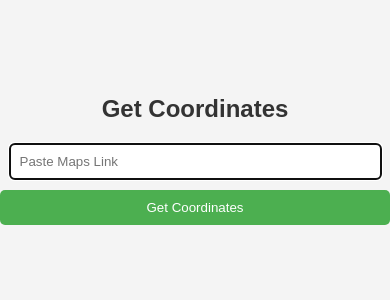
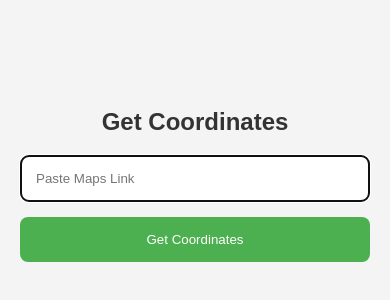
Before and after one commit to Ash3601/google-maps-link-to-coordinates, a plain HTML site: page index.html in a window 390 px wide. Shown: the part 248-548 px from the top of the page. Drawn offline with Linux system fonts and the light colour scheme.

Commit message:
Fixed the website to look better on iPhone

```diff
--- a/index.html
+++ b/index.html
@@ -11,27 +11,32 @@
     min-height: 100vh;
     background-color: #f4f4f4;
     margin: 0;
+    padding: 20px; /* Add padding for better spacing on mobile */
 }
 
 h2 {
     color: #333;
+    text-align: center; /* Center the heading */
 }
 
 #mapsLink {
-      padding: 10px;
-      margin-bottom: 10px;
+    padding: 15px; /* Increase padding for touchscreens */
+    margin-bottom: 15px;
     border: 1px solid #ccc;
-      border-radius: 5px;
-      width: 300px;
+    border-radius: 8px; /* Slightly larger radius for softer look */
+    width: calc(100% - 30px); /* Take up full width with padding */
+    box-sizing: border-box; /* Include padding in the element's total width and height */
 }
 
 button {
-      padding: 10px 15px;
+    padding: 15px;  /* Increase padding for touchscreens */
     background-color: #4CAF50;
     color: white;
     border: none;
-      border-radius: 5px;
+    border-radius: 8px;
     cursor: pointer;
+    width: calc(100% - 30px); /* Take up full width with padding */
+    box-sizing: border-box;
 }
 
 button:hover {
@@ -41,12 +46,13 @@
 #result {
     margin-top: 20px;
     font-size: 18px;
+    word-break: break-all; /* Allow long coordinates to break onto multiple lines */
 }
 
 @media (max-width: 600px) {
-      /* Styles for screens smaller than 600px (adjust as needed) */
-      #mapsLink { width: 90%; }
-      button { width: 100%; margin-bottom: 10px; }
+    #mapsLink, button {
+        width: 100%; /* Full width on small screens */
+    }
 }
 </style>
 </head>
```
Lines whose indentation alone changed are shown as unchanged.
